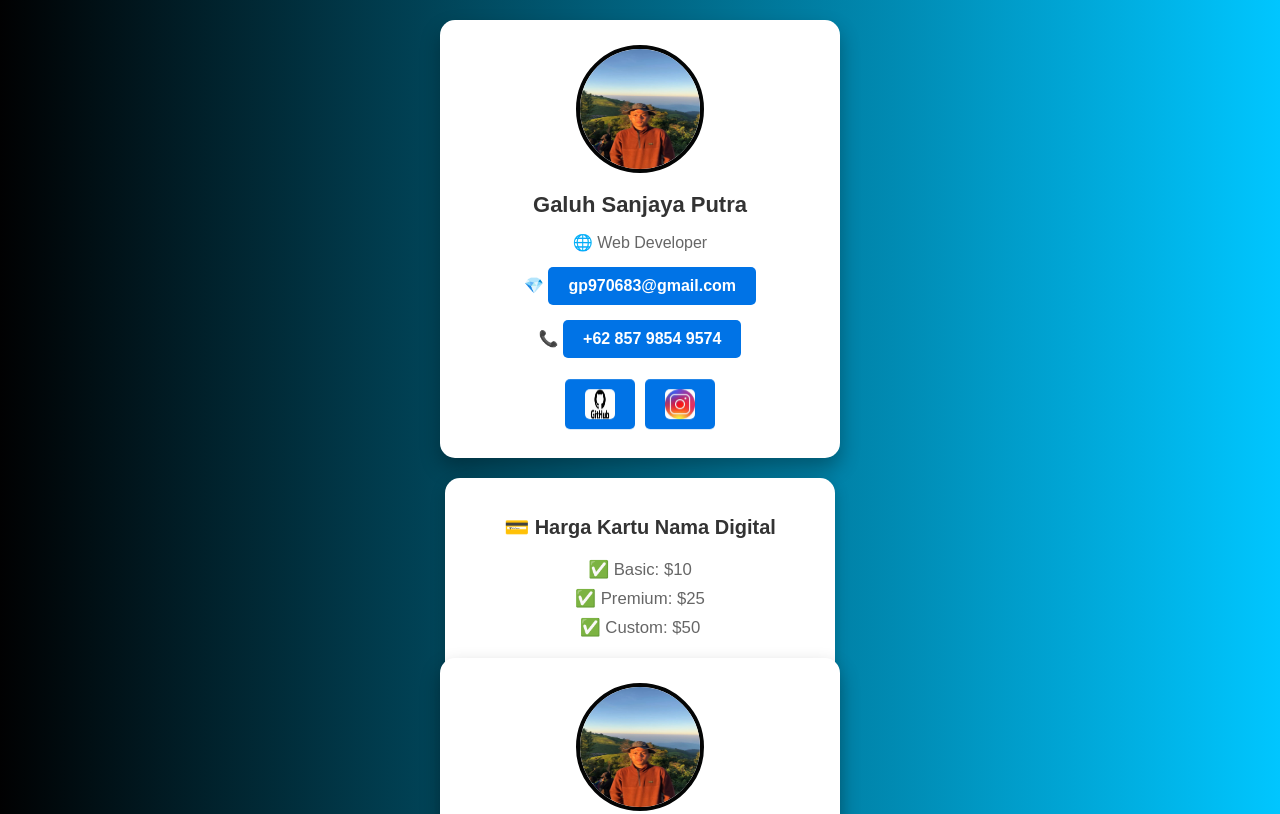
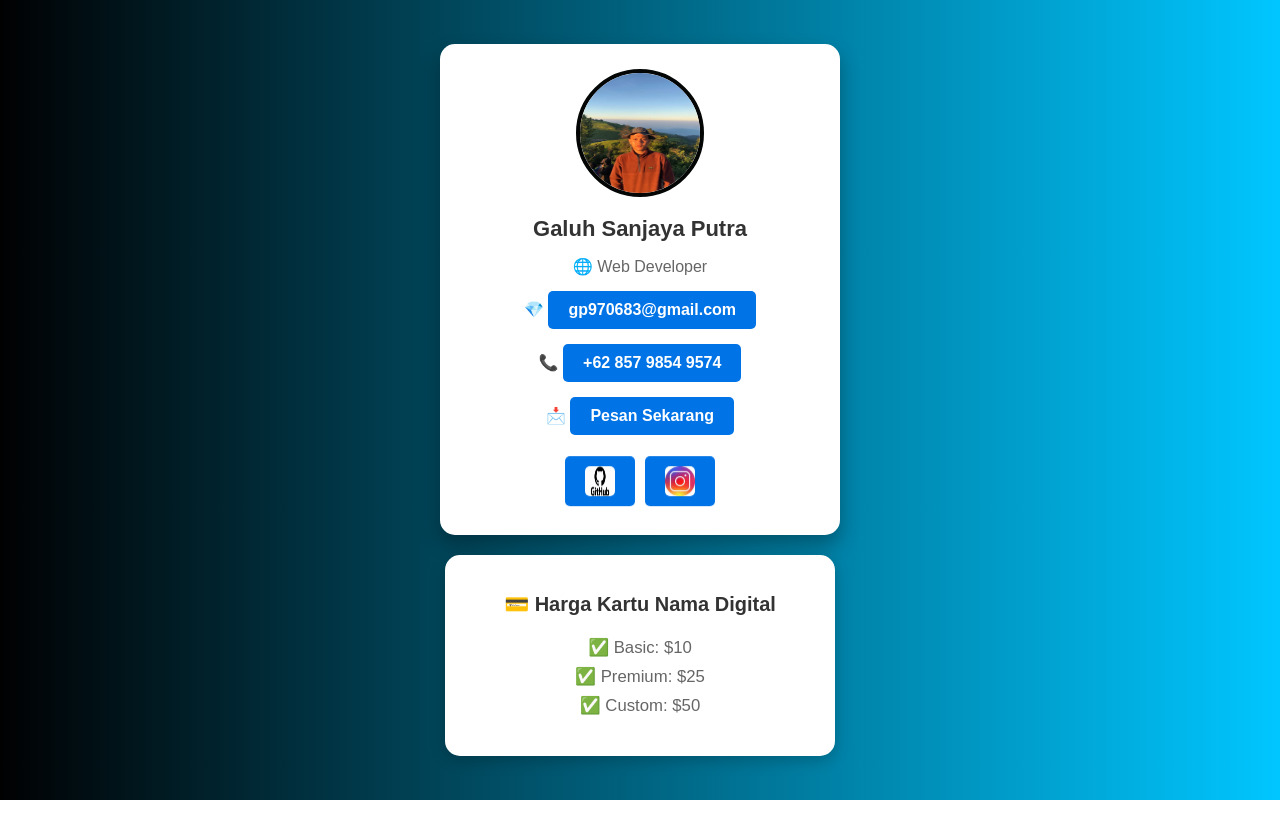
Before and after one commit to galuhsanjaya13/714230067, a plain HTML site: page index.html in a window 1280 px wide. Shown: the top 814 px of the page. Drawn offline with Linux system fonts and the light colour scheme.

Commit message:
perbaikan

```diff
--- a/index.html
+++ b/index.html
@@ -1,220 +1,4 @@
 <!DOCTYPE html>
-<html lang="en">
-<head>
-    <meta charset="UTF-8">
-    <meta name="viewport" content="width=device-width, initial-scale=1.0">
-    <title>Kartu Nama Digital</title>
-
-    <style>
-        /* Gaya dasar */
-        body {
-            font-family: 'Poppins', sans-serif;
-            background: linear-gradient(to right, rgb(1, 1, 2), #00c6ff);
-            display: flex;
-            flex-direction: column;
-            align-items: center;
-            justify-content: center;
-            min-height: 100vh;
-            margin: 0;
-            padding: 20px;
-            box-sizing: border-box;
-            animation: fadeIn 1.5s ease-in-out;
-        }
-
-        @keyframes fadeIn {
-            from {
-                opacity: 0;
-                transform: translateY(-20px);
-            }
-            to {
-                opacity: 1;
-                transform: translateY(0);
-            }
-        }
-
-        .container {
-            display: flex;
-            flex-direction: column;
-            align-items: center;
-            width: 100%;
-            max-width: 400px;
-        }
-
-        .card {
-            background: white;
-            padding: 25px;
-            border-radius: 15px;
-            box-shadow: 0 10px 20px rgba(0, 0, 0, 0.3);
-            text-align: center;
-            width: 100%;
-            max-width: 350px;
-            transition: transform 0.3s ease-in-out, box-shadow 0.3s ease-in-out;
-            animation: slideIn 1s ease-in-out;
-        }
-
-        .card:hover {
-            transform: scale(1.05);
-            box-shadow: 0 15px 25px rgba(0, 0, 0, 0.4);
-        }
-
-        @keyframes slideIn {
-            from {
-                opacity: 0;
-                transform: translateY(-50px);
-            }
-            to {
-                opacity: 1;
-                transform: translateY(0);
-            }
-        }
-
-        .card img.profile {
-            width: 120px;
-            height: 120px;
-            border-radius: 50%;
-            border: 4px solid rgb(4, 5, 5);
-            animation: popIn 1.2s ease-in-out;
-        }
-
-        @keyframes popIn {
-            0% {
-                transform: scale(0);
-                opacity: 0;
-            }
-            100% {
-                transform: scale(1);
-                opacity: 1;
-            }
-        }
-
-        .card h1 {
-            font-size: 22px;
-            margin: 15px 0;
-            color: #333;
-        }
-
-        .card p {
-            color: #666;
-            margin: 5px 0;
-        }
-
-        .card a {
-            display: inline-block;
-            margin-top: 10px;
-            color: #fff;
-            background: #0073e6;
-            padding: 10px 20px;
-            border-radius: 5px;
-            text-decoration: none;
-            font-weight: bold;
-            transition: 0.3s;
-        }
-
-        .card a:hover {
-            background: #005bb5;
-        }
-
-        /* Bagian sosial media */
-        .social-icons {
-            margin-top: 15px;
-            display: flex;
-            justify-content: center;
-            gap: 10px;
-        }
-
-        .social-icons a {
-            display: inline-block;
-            width: 30px;
-            height: 30px;
-            transition: transform 0.3s, opacity 0.3s;
-            animation: floatUp 1.5s ease-in-out infinite alternate;
-        }
-
-        .social-icons img {
-            width: 30px;
-            height: 30px;
-            border-radius: 5px;
-        }
-
-        .social-icons a:hover {
-            transform: scale(1.2);
-        }
-
-        @keyframes floatUp {
-            0% { transform: translateY(0); }
-            100% { transform: translateY(-5px); }
-        }
-
-        /* Harga */
-        .price-list {
-            margin-top: 20px;
-            background: white;
-            padding: 20px;
-            border-radius: 15px;
-            box-shadow: 0 5px 15px rgba(0, 0, 0, 0.2);
-            text-align: center;
-            width: 100%;
-            max-width: 350px;
-            animation: fadeIn 1.5s ease-in-out;
-        }
-
-        .price-list h2 {
-            font-size: 20px;
-            color: #333;
-        }
-
-        .price-list ul {
-            list-style: none;
-            padding: 0;
-        }
-
-        .price-list li {
-            color: #666;
-            padding: 5px 0;
-            font-size: 16px;
-            animation: pulse 1.5s infinite alternate;
-        }
-
-        @keyframes pulse {
-            0% {
-                transform: scale(1);
-            }
-            100% {
-                transform: scale(1.05);
-            }
-        }
-    </style>
-</head>
-<body>
-
-    <div class="container">
-        <!-- Kartu Profil -->
-        <div class="card">
-            <img class="profile" src="Gambar WhatsApp 2025-03-21 pukul 15.07.25_46c660a6.jpg" alt="Profile Picture">
-            <h1>Galuh Sanjaya Putra</h1>
-            <p>🌐 Web Developer</p>
-            <p>💎 <a href="mailto:gp970683@gmail.com">gp970683@gmail.com</a></p>
-            <p>📞 <a href="tel:+6285798549574">+62 857 9854 9574</a></p>
-
-            <!-- Social Icons -->
-            <div class="social-icons">
-                <a href="https://github.com/Galuhsanjayaputra">
-                    <img src="th.jpeg" alt="GitHub">
-                </a>
-                <a href="https://instagram.com/sanjayagaluhh_">
-                    <img src="th (1).jpeg" alt="Instagram">
-                </a>
-            </div>
-        </div>
-
-        <!-- Harga Kartu Nama Digital -->
-        <div class="price-list">
-            <h2>💳 Harga Kartu Nama Digital</h2>
-            <ul>
-                <li>✅ Basic: $10</li>
-                <li>✅ Premium: $25</li>
-                <li>✅ Custom: $50</li>
-            </ul><!DOCTYPE html>
 <html lang="en">
 <head>
     <meta charset="UTF-8">
@@ -437,9 +221,3 @@
 
 </body>
 </html>
-
-        </div>
-    </div>
-
-</body>
-</html>
```
